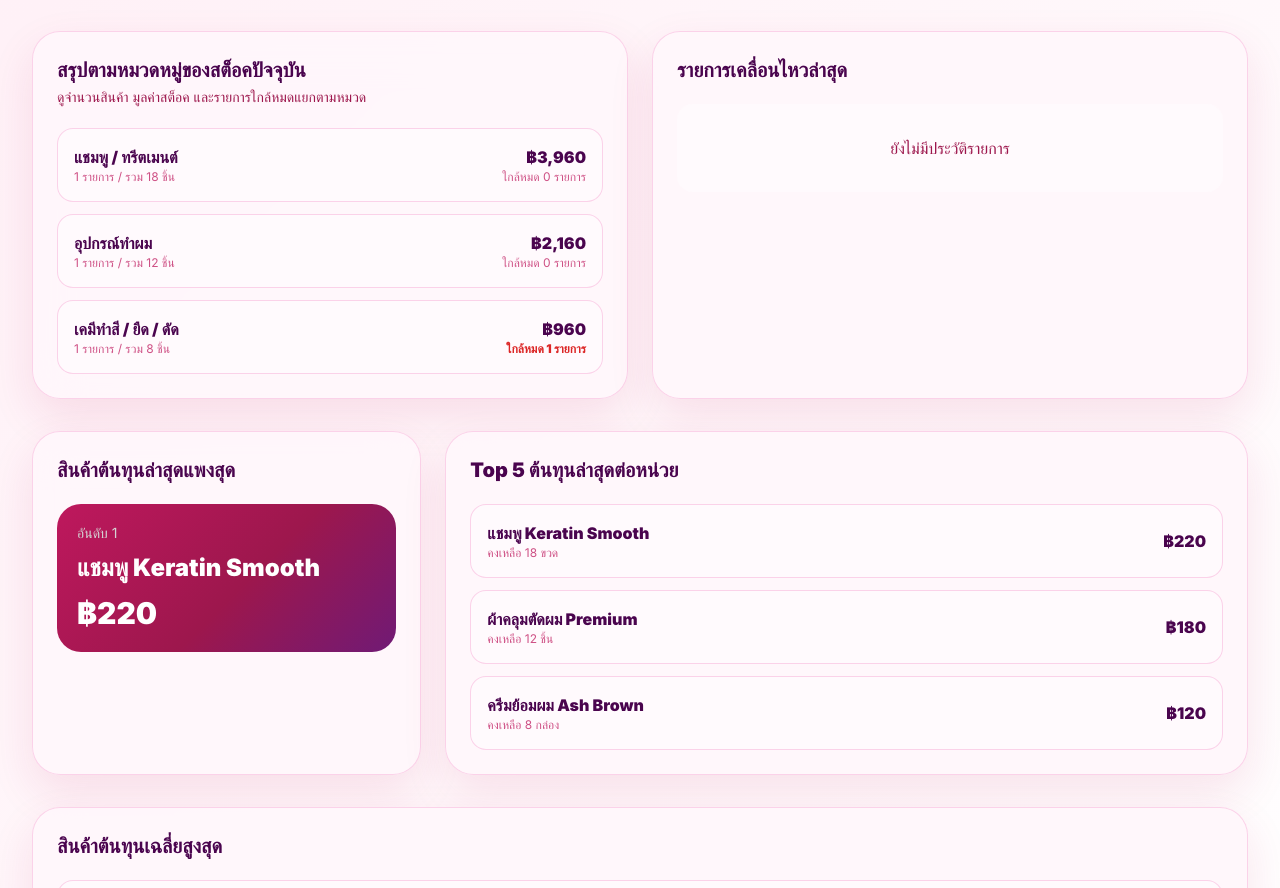
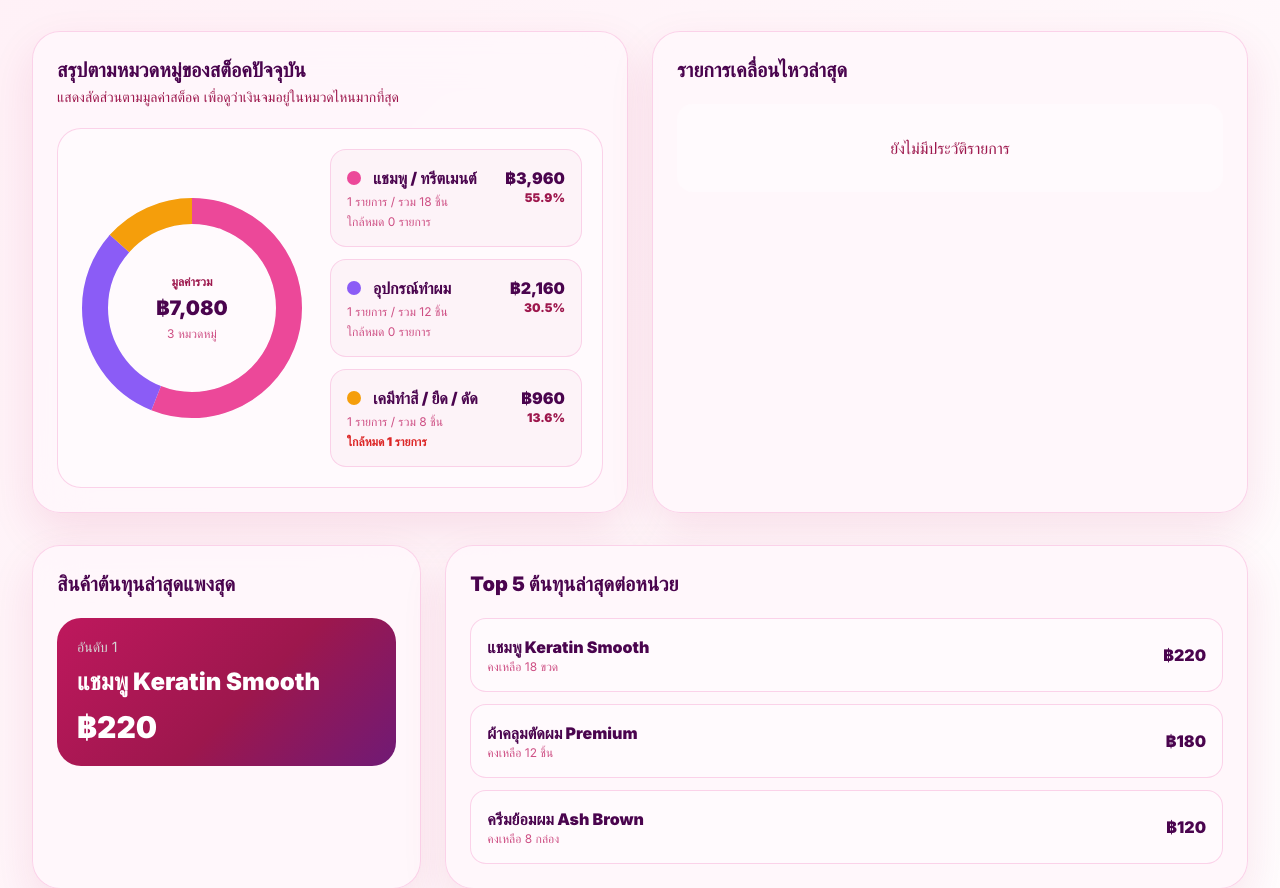
Before and after one commit to 60massmedia-ship-it/beauty-salon-inventory, a React (Vite) app: page / in a window 1280 px wide. Shown: the part 1697-2585 px from the top of the page. Built offline with nearby package versions, Linux system fonts and the light colour scheme.

Commit message:
Add donut chart for current stock category summary

```diff
--- a/src/components/Dashboard.jsx
+++ b/src/components/Dashboard.jsx
@@ -121,21 +121,16 @@ function buildMonthlyUsageReport({ transactions, products, costHistory, selected
     return acc;
   }, {})).sort((a, b) => b.dateKey.localeCompare(a.dateKey));
 
-  const totalQuantity = productRows.reduce((sum, item) => sum + item.quantity, 0);
-  const totalCost = productRows.reduce((sum, item) => sum + item.estimatedCost, 0);
-  const topProduct = productRows[0] || null;
-  const topCategory = categoryRows[0] || null;
-
   return {
     outbound,
     productRows,
     categoryRows,
     dailyRows,
     totalEntries: outbound.length,
-    totalQuantity,
-    totalCost,
-    topProduct,
-    topCategory,
+    totalQuantity: productRows.reduce((sum, item) => sum + item.quantity, 0),
+    totalCost: productRows.reduce((sum, item) => sum + item.estimatedCost, 0),
+    topProduct: productRows[0] || null,
+    topCategory: categoryRows[0] || null,
   };
 }
 
@@ -157,10 +152,7 @@ function buildCategoryChartData(categoryRows) {
   );
 
   if (others.estimatedCost > 0) {
-    top.push({
-      ...others,
-      color: chartColors[5],
-    });
+    top.push({ ...others, color: chartColors[5] });
   }
 
   const total = top.reduce((sum, item) => sum + Number(item.estimatedCost || 0), 0);
@@ -170,7 +162,37 @@ function buildCategoryChartData(categoryRows) {
   }));
 }
 
-function DonutChart({ data, total }) {
+function buildStockCategoryChartData(categoryRows) {
+  const sorted = [...categoryRows].sort((a, b) => Number(b.estimatedValue || 0) - Number(a.estimatedValue || 0));
+  const top = sorted.slice(0, 5).map((item, index) => ({
+    ...item,
+    estimatedCost: Number(item.estimatedValue || 0),
+    color: chartColors[index % chartColors.length],
+  }));
+
+  const others = sorted.slice(5).reduce(
+    (acc, item) => {
+      acc.totalStock += Number(item.totalStock || 0);
+      acc.estimatedValue += Number(item.estimatedValue || 0);
+      acc.productCount += Number(item.productCount || 0);
+      acc.lowStockCount += Number(item.lowStockCount || 0);
+      return acc;
+    },
+    { category: 'อื่น ๆ', totalStock: 0, estimatedValue: 0, productCount: 0, lowStockCount: 0 }
+  );
+
+  if (others.estimatedValue > 0) {
+    top.push({ ...others, estimatedCost: Number(others.estimatedValue || 0), color: chartColors[5] });
+  }
+
+  const total = top.reduce((sum, item) => sum + Number(item.estimatedCost || 0), 0);
+  return top.map((item) => ({
+    ...item,
+    percent: total > 0 ? (Number(item.estimatedCost || 0) / total) * 100 : 0,
+  }));
+}
+
+function DonutChart({ data, total, emptyText = 'ยังไม่มีข้อมูล', emptySubtext = 'ไม่มีข้อมูลในช่วงนี้' }) {
   const size = 220;
   const strokeWidth = 26;
   const radius = (size - strokeWidth) / 2;
@@ -183,8 +205,8 @@ function DonutChart({ data, total }) {
           <circle cx={size / 2} cy={size / 2} r={radius} fill="none" stroke="#f3f4f6" strokeWidth={strokeWidth} />
         </svg>
         <div className="absolute text-center">
-          <p className="text-sm font-black text-neutral-500">ยังไม่มีข้อมูล</p>
-          <p className="mt-1 text-xs text-neutral-400">ไม่มีการเบิกในเดือนนี้</p>
+          <p className="text-sm font-black text-neutral-500">{emptyText}</p>
+          <p className="mt-1 text-xs text-neutral-400">{emptySubtext}</p>
         </div>
       </div>
     );
@@ -279,6 +301,9 @@ export default function Dashboard({ products, transactions, costHistory }) {
     return acc;
   }, {})).sort((a, b) => b.estimatedValue - a.estimatedValue);
 
+  const stockCategoryChartData = React.useMemo(() => buildStockCategoryChartData(categorySummary), [categorySummary]);
+  const stockCategoryTotalValue = categorySummary.reduce((sum, item) => sum + Number(item.estimatedValue || 0), 0);
+
   return (
     <div className="space-y-8">
       <section className="grid gap-4 sm:grid-cols-2 xl:grid-cols-4">
@@ -349,7 +374,7 @@ export default function Dashboard({ products, transactions, costHistory }) {
               <div className="mt-3 rounded-3xl border border-neutral-200 bg-white p-4 md:p-5">
                 <div className="grid gap-6 lg:items-center">
                   <div className="flex justify-center">
-                    <DonutChart data={monthlyCategoryChartData} total={monthlyReport.totalCost} />
+                    <DonutChart data={monthlyCategoryChartData} total={monthlyReport.totalCost} emptySubtext="ไม่มีการเบิกในเดือนนี้" />
                   </div>
                   <div className="space-y-3">
                     {monthlyCategoryChartData.length > 0 ? monthlyCategoryChartData.map((item, index) => (
@@ -414,13 +439,33 @@ export default function Dashboard({ products, transactions, costHistory }) {
       <section className="grid gap-6 xl:grid-cols-2">
         <Card className="p-5 md:p-6">
           <h2 className="text-xl font-black text-neutral-950">สรุปตามหมวดหมู่ของสต็อคปัจจุบัน</h2>
-          <p className="mt-1 text-sm text-neutral-500">ดูจำนวนสินค้า มูลค่าสต็อค และรายการใกล้หมดแยกตามหมวด</p>
-          <div className="mt-5 space-y-3">
-            {categorySummary.map((item) => (
-              <div key={item.category} className="rounded-2xl border border-neutral-100 bg-white p-4">
-                <div className="flex items-start justify-between gap-3"><div><p className="font-black text-neutral-950">{item.category}</p><p className="text-xs text-neutral-400">{item.productCount} รายการ / รวม {formatNumber(item.totalStock)} ชิ้น</p></div><div className="text-right"><p className="font-black text-neutral-950">{formatMoney(item.estimatedValue)}</p><p className={item.lowStockCount > 0 ? 'text-xs font-black text-red-600' : 'text-xs text-neutral-400'}>ใกล้หมด {item.lowStockCount} รายการ</p></div></div>
+          <p className="mt-1 text-sm text-neutral-500">แสดงสัดส่วนตามมูลค่าสต็อค เพื่อดูว่าเงินจมอยู่ในหมวดไหนมากที่สุด</p>
+          <div className="mt-5 rounded-3xl border border-neutral-200 bg-white p-4 md:p-5">
+            <div className="grid gap-6 lg:grid-cols-[0.95fr_1.05fr] lg:items-center">
+              <div className="flex justify-center">
+                <DonutChart data={stockCategoryChartData} total={stockCategoryTotalValue} emptySubtext="ยังไม่มีมูลค่าสต็อค" />
               </div>
-            ))}
+              <div className="space-y-3">
+                {stockCategoryChartData.length > 0 ? stockCategoryChartData.map((item, index) => (
+                  <div key={`${item.category}-${index}`} className="rounded-2xl border border-neutral-100 bg-neutral-50 p-4">
+                    <div className="flex items-start justify-between gap-3">
+                      <div className="min-w-0">
+                        <div className="flex items-center gap-3">
+                          <span className="h-3.5 w-3.5 shrink-0 rounded-full" style={{ backgroundColor: item.color }} />
+                          <p className="truncate font-black text-neutral-950">{item.category}</p>
+                        </div>
+                        <p className="mt-1 text-xs text-neutral-400">{formatNumber(item.productCount)} รายการ / รวม {formatNumber(item.totalStock)} ชิ้น</p>
+                        <p className={item.lowStockCount > 0 ? 'mt-1 text-xs font-black text-red-600' : 'mt-1 text-xs text-neutral-400'}>ใกล้หมด {formatNumber(item.lowStockCount)} รายการ</p>
+                      </div>
+                      <div className="shrink-0 text-right">
+                        <p className="font-black text-neutral-950">{formatMoney(item.estimatedCost)}</p>
+                        <p className="text-xs font-black text-neutral-500">{item.percent.toFixed(1)}%</p>
+                      </div>
+                    </div>
+                  </div>
+                )) : <div className="rounded-2xl bg-neutral-50 p-6 text-center text-neutral-500">ยังไม่มีข้อมูลหมวดหมู่</div>}
+              </div>
+            </div>
           </div>
         </Card>
 
```
